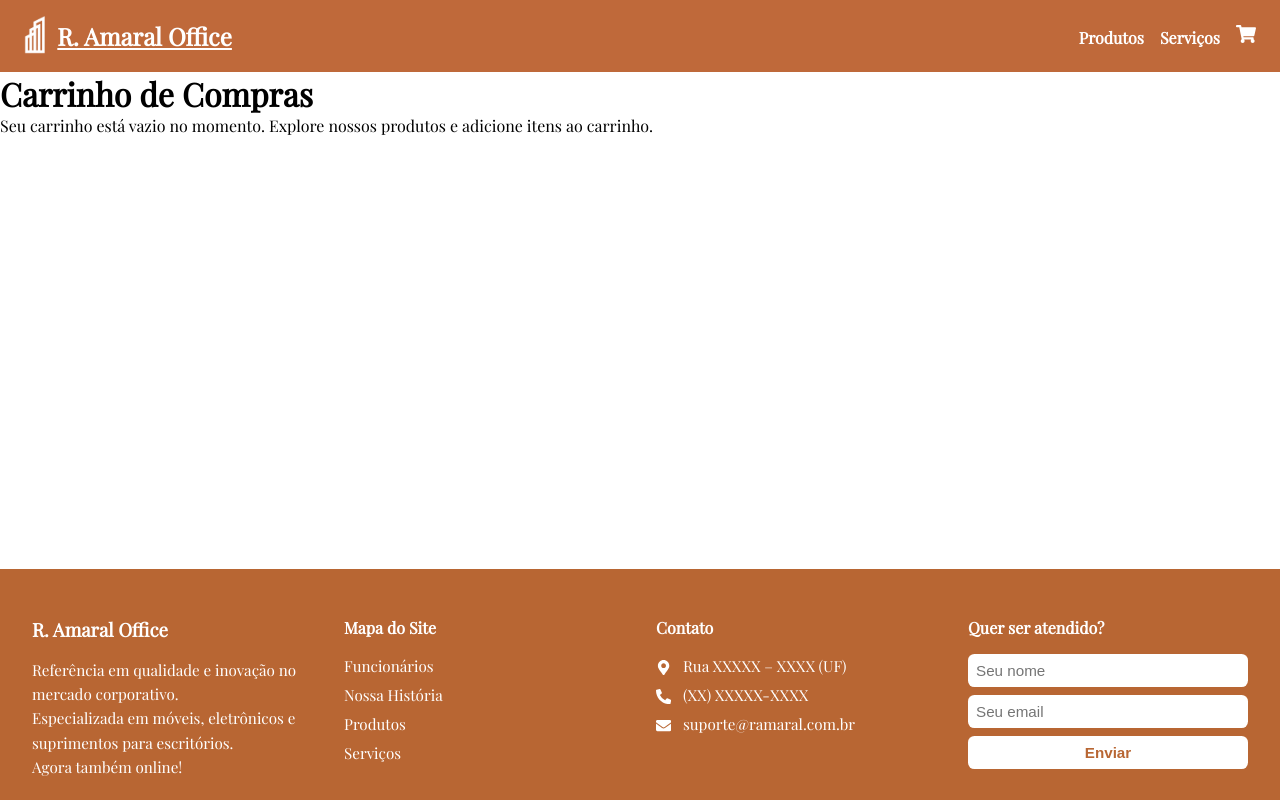
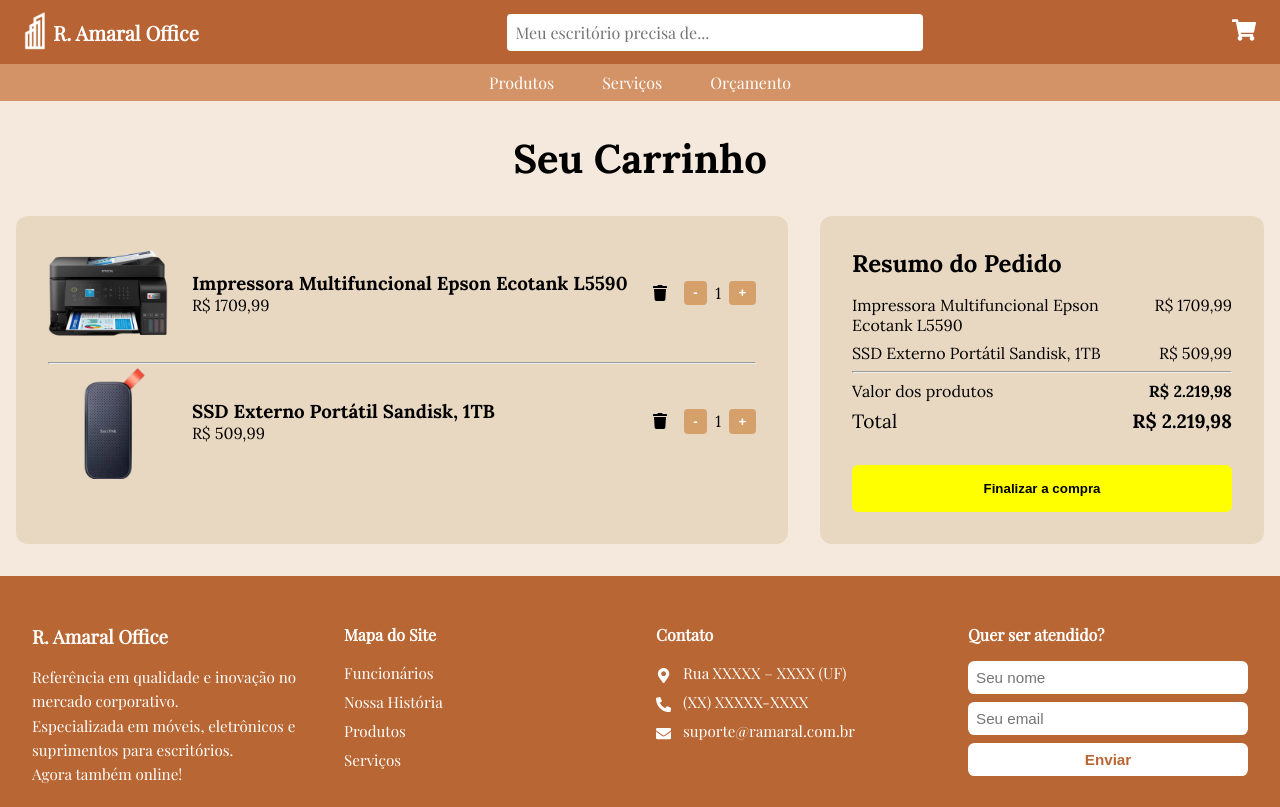
Before and after one commit to Caiosr2/Site-R.Amaral_Office, a React (Vite) app in the folder aula-front/: page /carrinho in a window 1280 px wide. Built offline with nearby package versions, Linux system fonts and the light colour scheme.

Commit message:
Carrinho

```diff
--- /dev/null
+++ b/aula-front/public/index.html
@@ -0,0 +1,17 @@
+<!DOCTYPE html>
+<html lang="pt-br">
+  <head>
+    <meta charset="UTF-8" />
+
+    <meta name="viewport" content="width=device-width, initial-scale=1.0" />
+
+    <!-- Aqui está a fonte Lora -->
+    <link href="https://fonts.googleapis.com/css2?family=Lora:wght@400;700&display=swap" rel="stylesheet">
+
+
+    <title>R. Amaral Office</title>
+  </head>
+  <body>
+    <div id="root"></div>
+  </body>
+</html>
--- a/aula-front/src/Header.css
+++ b/aula-front/src/Header.css
@@ -1,38 +1,65 @@
+a {
+  text-decoration: none;
+}
 .header {
-    background-color: #BF693A;
+  background-color: #b86333;
+  color: white;
+  font-family: "Playfair Display" , serif;
+}
+
+.top-bar {
   display: flex;
   align-items: center;
   justify-content: space-between;
-    padding: 1rem 1.5rem;
-    color: white;
-
+  padding: 0.75rem 1.5rem;
 }
 
 .logo-area {
   display: flex;
   align-items: center;
-    gap: 0.75rem;
+  text-decoration: none;
+  gap: 0.5rem;
   color: white;
 }
 
 .logo {
   height: 2.5rem;
-    width: auto;
 }
 
-
 .title {
-    font-size: 1.5rem;
   font-weight: bold;
+  font-size: 1.25rem;
 }
 
-  .nav a {
+.search-bar {
+  flex: 1;
+  margin: 0 1rem;
+  max-width: 400px;
+  padding: 0.5rem;
+  border-radius: 4px;
+  border: none;
+  font-family: inherit;
+  font-size: 1rem;
+}
+
+.cart {
+  text-decoration: none;
+}
+
+.nav-bar {
+  background-color: #d39366;
+  display: flex;
+  justify-content: center;
+  gap: 3rem;
+  padding: 0.5rem 0;
+}
+
+.nav-bar a {
   color: white;
   text-decoration: none;
-    margin-left: 1rem;
-    font-weight: bold;
+  font-size: 1rem;
 }
 
-  .nav a:hover {
+.nav-bar a:hover {
   text-decoration: underline;
 }
--- a/aula-front/src/header.tsx
+++ b/aula-front/src/header.tsx
@@ -6,17 +6,23 @@
 const Header = () => {
   return (
     <header className="header">
-      <Link to="/" className="logo-area">
-        <img src={logo} alt="Logo" className="logo" />
-        <span className="title">R. Amaral Office</span>
-      </Link>
-      <nav className="nav">
+      <div className="top-bar">
+        <Link to="/" className="logo-area">
+          <img src={logo} alt="Logo" className="logo" />
+          <span className="title">R. Amaral Office</span>
+        </Link>
+
+        <input type="text" placeholder="Meu escritório precisa de..." className="search-bar" />
+
+        <Link to="/carrinho" className="cart">
+          <FaShoppingCart size={24} color="white" />
+        </Link>
+      </div>
+
+      <nav className="nav-bar">
         <Link to="/produtos">Produtos</Link>
         <Link to="/servicos">Serviços</Link>
-        <Link to="/carrinho" className="cart">
-            <FaShoppingCart size={20} color="white" />
-        </Link>
-
+        <Link to="/orcamento">Orçamento</Link>
       </nav>
     </header>
   );
--- a/aula-front/src/index.css
+++ b/aula-front/src/index.css
@@ -1,3 +1,9 @@
+
+@import url('https://fonts.googleapis.com/css2?family=Lora:wght@400;700&display=swap');
+
+body {
+  font-family: 'Lora', serif;
+}
 
 * {
     margin: 0;
@@ -5,11 +11,6 @@
 
   }
 
-  /* Define fonte e cor de fundo global */
-  body {
-    font-family: 'Playfair Display', serif;
-    background-color: white;
-  }
 
 
   .layout-container {
--- a/aula-front/src/pages/Carrinho.tsx
+++ b/aula-front/src/pages/Carrinho.tsx
@@ -1,11 +1,74 @@
+
+import '../styles/Carrinho.css';
+import impressora from '../assets/impressora.png';
+import ssd from '../assets/ssd.png';
+import { FaTrash } from 'react-icons/fa';
 
 const Carrinho = () => {
   return (
-    <div>
-      <h1>Carrinho de Compras</h1>
-      <p>Seu carrinho está vazio no momento. Explore nossos produtos e adicione itens ao carrinho.</p>
+    <div className="cart-container">
+      <h1 className="cart-title">Seu Carrinho</h1>
+      <div className="cart-content">
+        <div className="cart-items">
+          <div className="cart-item">
+            <img src={impressora} alt="Impressora" className="product-image"/>
+            <div className="product-info">
+              <h3>Impressora Multifuncional Epson Ecotank L5590</h3>
+              <p>R$ 1709,99</p>
+            </div>
+            <div className="cart-actions">
+              <FaTrash className="trash-icon" />
+              <div className="quantity-control">
+                <button>-</button>
+                <span>1</span>
+                <button>+</button>
+              </div>
+            </div>
+          </div>
+
+          <hr />
+
+          <div className="cart-item">
+            <img src={ssd} alt="Impressora" className="product-image"/>
+            <div className="product-info">
+              <h3>SSD Externo Portátil Sandisk, 1TB</h3>
+              <p>R$ 509,99</p>
+            </div>
+            <div className="cart-actions">
+              <FaTrash className="trash-icon" />
+              <div className="quantity-control">
+                <button>-</button>
+                <span>1</span>
+                <button>+</button>
+              </div>
+            </div>
+          </div>
+        </div>
+
+        <div className="order-summary">
+          <h2>Resumo do Pedido</h2>
+          <div className="summary-line">
+            <span>Impressora Multifuncional Epson Ecotank L5590</span>
+            <span>R$ 1709,99</span>
+          </div>
+          <div className="summary-line">
+            <span>SSD Externo Portátil Sandisk, 1TB</span>
+            <span>R$ 509,99</span>
+          </div>
+          <hr />
+          <div className="summary-total">
+            <span>Valor dos produtos</span>
+            <span><strong>R$ 2.219,98</strong></span>
+          </div>
+          <div className="summary-total final">
+            <span>Total</span>
+            <span><strong>R$ 2.219,98</strong></span>
+          </div>
+          <button className="checkout-button">Finalizar a compra</button>
+        </div>
+      </div>
     </div>
   );
-};
+}
 
 export default Carrinho;
--- a/aula-front/src/pages/Home.tsx
+++ b/aula-front/src/pages/Home.tsx
@@ -1,6 +1,4 @@
-import React from 'react';
-
-const Home: React.FC = () => {
+const Home = () => {
   return (
     <div>
       <h1>Bem-vindo à R. Amaral Office</h1>
--- /dev/null
+++ b/aula-front/src/pages/Orcamento.tsx
@@ -0,0 +1,10 @@
+const Orcamento = () => {
+    return (
+      <div>
+        <h1>Área do Orçamento</h1>
+        <p>  </p>
+      </div>
+    );
+  };
+
+  export default Orcamento;
--- a/aula-front/src/router.tsx
+++ b/aula-front/src/router.tsx
@@ -7,6 +7,7 @@
 import Carrinho from "./pages/Carrinho";
 import Funcionarios from "./pages/Funcionarios";
 import UsoInterno from "./pages/funcionarios/UsoInterno";
+import Orcamento from "./pages/Orcamento";
 
 export const router = createBrowserRouter([
   {
@@ -19,7 +20,8 @@
       { path: "servicos", element: <Servicos /> },
       { path: "nossa-historia", element: <NossaHistoria /> },
       { path: "carrinho", element: <Carrinho /> },
-      { path: "uso-interno", element: <UsoInterno /> }
+      { path: "uso-interno", element: <UsoInterno /> },
+      {path: "orcamento", element: <Orcamento />}
     ]
   }
 ]);
--- /dev/null
+++ b/aula-front/src/styles/Carrinho.css
@@ -0,0 +1,128 @@
+
+.cart-container {
+    padding: 2rem 1rem;
+    background-color: #F4E9DC;
+    font-family: 'Lora';
+    max-width: 100vw;
+    box-sizing: border-box;
+  }
+
+
+  .cart-title {
+    text-align: center;
+    font-size: 2.5rem;
+    margin-bottom: 2rem;
+  }
+
+  .cart-content {
+    display: flex;
+    justify-content: space-between;
+    gap: 2rem;
+    flex-wrap: wrap;
+    width: 100%;
+    max-width: 100%;
+    box-sizing: border-box;
+  }
+
+  .cart-items {
+    flex: 1;
+    background-color: #E8D8C2;
+    padding: 2rem;
+    border-radius: 12px;
+  }
+
+  .cart-item {
+    display: flex;
+    align-items: center;
+    gap: 1.5rem;
+    margin-bottom: 1.5rem;
+    box-sizing: border-box;
+    max-width: 100%;
+  }
+
+  .product-image {
+    width: 120px;
+    height: auto;
+    object-fit: contain;
+  }
+
+  .product-info {
+    flex: 1;
+  }
+
+  .cart-actions {
+    display: flex;
+    align-items: center;
+    gap: 1rem;
+  }
+
+  .trash-icon {
+    cursor: pointer;
+    color: #000;
+  }
+
+  .quantity-control {
+    display: flex;
+    align-items: center;
+    gap: 0.5rem;
+  }
+
+  .quantity-control button {
+    padding: 0.3rem 0.6rem;
+    border: none;
+    background-color: #d5a06a;
+    color: white;
+    font-weight: bold;
+    cursor: pointer;
+    border-radius: 4px;
+  }
+
+  .order-summary {
+    width: 380px;
+    background-color: #E8D8C2;
+    padding: 2rem;
+    border-radius: 12px;
+  }
+
+  .order-summary h2 {
+    margin-bottom: 1rem;
+  }
+
+  .summary-line,
+  .summary-total {
+    display: flex;
+    justify-content: space-between;
+    align-items: flex-start;
+    margin: 0.5rem 0;
+  }
+
+  .summary-line span:first-child {
+    max-width: 70%;
+
+  }
+
+  .summary-line span:last-child {
+    white-space: nowrap;
+  }
+
+
+  .final {
+    font-size: 1.2rem;
+  }
+
+  .checkout-button {
+    margin-top: 1.5rem;
+    width: 100%;
+    background-color: yellow;
+    color: black;
+    font-weight: bold;
+    padding: 1rem;
+    border: none;
+    border-radius: 6px;
+    cursor: pointer;
+
+  }
+
+  .checkout-button:hover {
+    background-color: #ffe600;
+  }
```
Also changed, not shown: aula-front/src/assets/impressora.png (added), aula-front/src/assets/ssd.png (added). Lines whose indentation alone changed are shown as unchanged.
